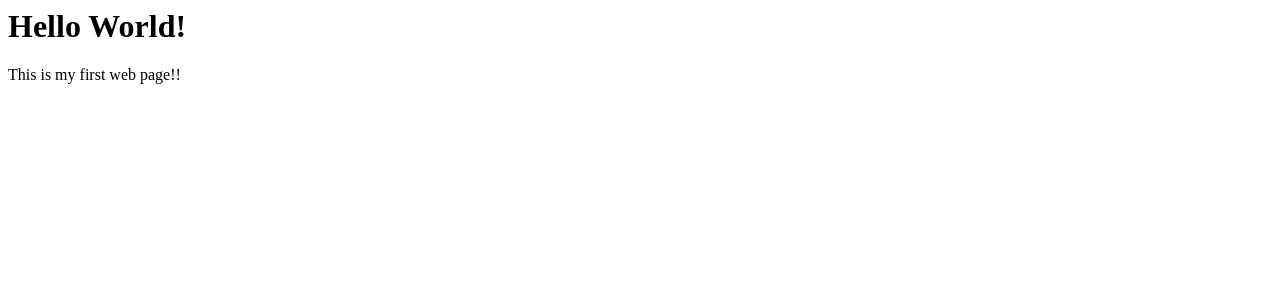
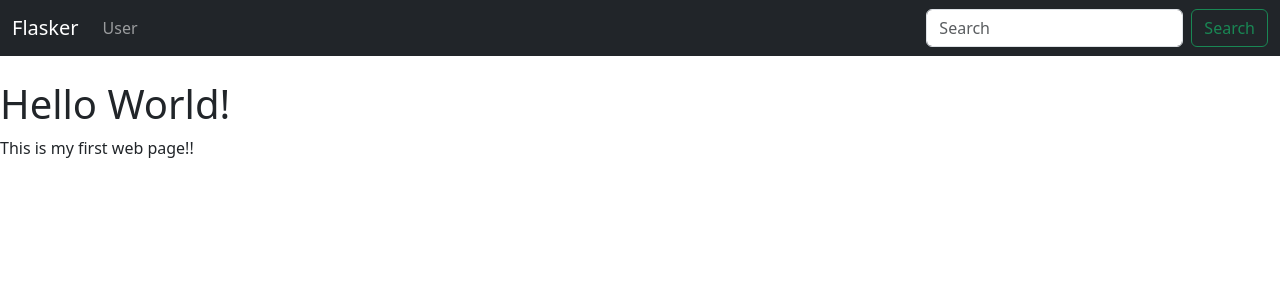
Before and after one commit to mahmoudi-1798/flasker, a Flask app: page / in a window 1280 px wide. Shown: the top 300 px of the page. Run offline with Flask 3, Linux system fonts and the light colour scheme.

Commit message:
base structure

```diff
--- /dev/null
+++ b/package.json
@@ -0,0 +1,5 @@
+{
+  "dependencies": {
+    "bootstrap": "^5.3.0"
+  }
+}
--- /dev/null
+++ b/templates/base.html
@@ -0,0 +1,18 @@
+<!doctype html>
+<html lang="en">
+  <head>
+    <meta charset="utf-8">
+    <meta name="viewport" content="width=device-width, initial-scale=1">
+    <title>Flasker!</title>
+    <link href="https://cdn.jsdelivr.net/npm/bootstrap@5.3.0/dist/css/bootstrap.min.css" rel="stylesheet" integrity="sha384-9ndCyUaIbzAi2FUVXJi0CjmCapSmO7SnpJef0486qhLnuZ2cdeRhO02iuK6FUUVM" crossorigin="anonymous">
+  </head>
+  <body>
+    {% include "navbar.html" %}
+    <br>
+    <div>
+        {% block content%}
+        {% endblock %}
+    </div>
+    <script src="https://cdn.jsdelivr.net/npm/bootstrap@5.3.0/dist/js/bootstrap.bundle.min.js" integrity="sha384-geWF76RCwLtnZ8qwWowPQNguL3RmwHVBC9FhGdlKrxdiJJigb/j/68SIy3Te4Bkz" crossorigin="anonymous"></script>
+  </body>
+</html>
--- a/templates/index.html
+++ b/templates/index.html
@@ -1,3 +1,9 @@
-<h1>Hello World!</h1>
+{% extends "base.html" %}
 
-<p>This is my first web page!!</p>
+{% block content %}
+
+    <h1>Hello World!</h1>
+
+    <p>This is my first web page!!</p>
+
+{% endblock %}
--- /dev/null
+++ b/templates/navbar.html
@@ -0,0 +1,19 @@
+<nav class="navbar navbar-expand-lg navbar-dark bg-dark">
+    <div class="container-fluid">
+      <a class="navbar-brand" href="{{ url_for('index') }}">Flasker</a>
+      <button class="navbar-toggler" type="button" data-bs-toggle="collapse" data-bs-target="#navbarSupportedContent" aria-controls="navbarSupportedContent" aria-expanded="false" aria-label="Toggle navigation">
+        <span class="navbar-toggler-icon"></span>
+      </button>
+      <div class="collapse navbar-collapse" id="navbarSupportedContent">
+        <ul class="navbar-nav me-auto mb-2 mb-lg-0">
+          <li class="nav-item">
+            <a class="nav-link" href="{{ url_for('user',name='John') }}">User</a>
+          </li>
+        </ul>
+        <form class="d-flex" role="search">
+          <input class="form-control me-2" type="search" placeholder="Search" aria-label="Search">
+          <button class="btn btn-outline-success" type="submit">Search</button>
+        </form>
+      </div>
+    </div>
+  </nav>
```
Also changed, not shown: templates/404.html (+11 -5 lines), templates/500.html (+11 -5 lines), templates/user.html (+7 -1 lines), package-lock.json (added).
